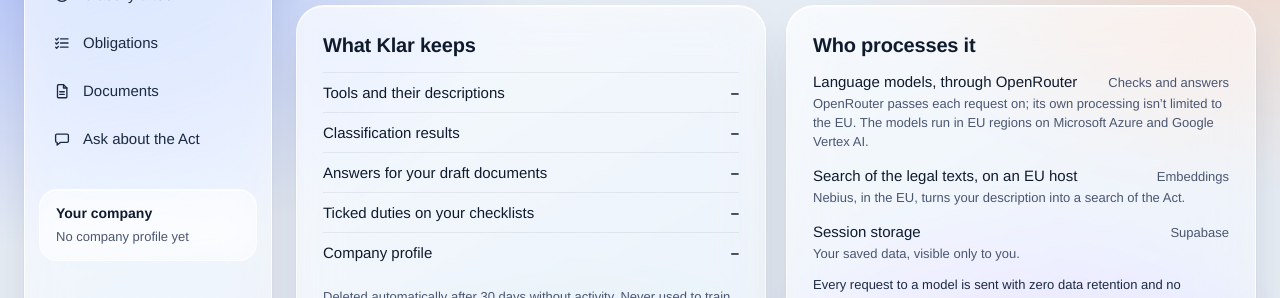
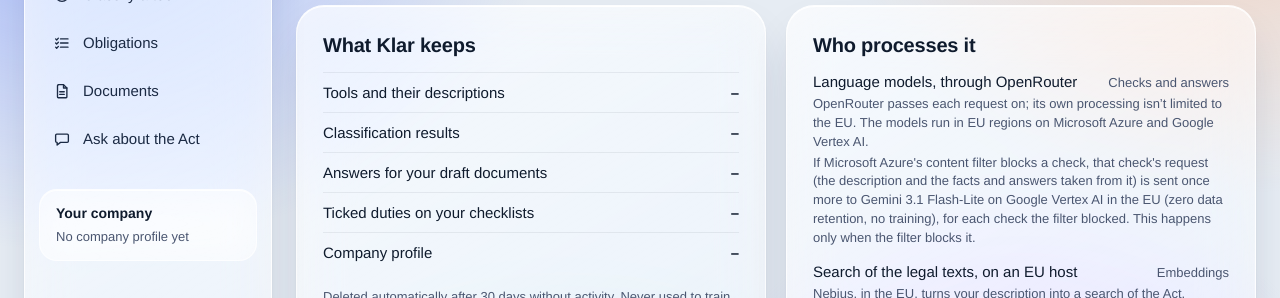
Before and after one commit to AhmedNazihX/Klar, a React (Vite) app in the folder frontend/: page /app/your-data in a window 1280 px wide. Shown: the part 192-490 px from the top of the page. Built offline with nearby package versions, Linux system fonts and the light colour scheme; no server answers.

Commit message:
feat(privacy): name Gemini on Vertex EU for checks Azure's filter blocks
Decision 033's accepted privacy sentence, EN and DE verbatim, under the
models entry of Your data > Who processes it.

```diff
--- a/frontend/src/features/your-data/ProcessorsPanel.tsx
+++ b/frontend/src/features/your-data/ProcessorsPanel.tsx
@@ -6,7 +6,8 @@ import { GlassPanel } from '@/components/GlassPanel'
 
 // Every processor in the data chain, named (INIT › Ethical considerations; decision 005): the
 // models through OpenRouter on Azure EU and Google Vertex EU, embeddings on Nebius, storage on
-// Supabase. Keep in step with the privacy notice (P17).
+// Supabase. A check Azure's content filter blocks goes once more to Gemini on Google Vertex EU
+// (decision 033). Keep in step with the privacy notice (P17).
 const PROCESSORS = ['models', 'search', 'storage'] as const
 
 /** "Who processes it": what each processor does with the user's text, and the privacy notice. */
@@ -28,6 +29,11 @@ export function ProcessorsPanel(): JSX.Element {
             <p className="m-0 text-caption font-normal text-slate">
               {t(`yourData.who.${processor}Detail`)}
             </p>
+            {processor === 'models' && (
+              <p className="m-0 text-caption font-normal text-slate">
+                {t('yourData.who.modelsRefusal')}
+              </p>
+            )}
           </li>
         ))}
       </ul>
--- a/frontend/src/i18n/locales/de.json
+++ b/frontend/src/i18n/locales/de.json
@@ -373,6 +373,7 @@
       "models": "Sprachmodelle, über OpenRouter",
       "modelsRole": "Prüfungen und Antworten",
       "modelsDetail": "OpenRouter leitet jede Anfrage weiter; seine eigene Verarbeitung ist nicht auf die EU beschränkt. Die Modelle laufen in EU-Regionen bei Microsoft Azure und Google Vertex AI.",
+      "modelsRefusal": "Blockiert der Inhaltsfilter von Microsoft Azure eine Prüfung, wird die Anfrage dieser Prüfung (die Beschreibung sowie die daraus gewonnenen Fakten und Antworten) noch einmal an Gemini 3.1 Flash-Lite bei Google Vertex AI in der EU gesendet (keine Datenspeicherung beim Anbieter, kein Training), für jede blockierte Prüfung. Das geschieht nur, wenn der Filter sie blockiert.",
       "search": "Suche in den Rechtstexten, bei einem Anbieter in der EU",
       "searchRole": "Embeddings",
       "searchDetail": "Nebius macht in der EU aus Ihrer Beschreibung eine Suche in der Verordnung.",
--- a/frontend/src/i18n/locales/en.json
+++ b/frontend/src/i18n/locales/en.json
@@ -373,6 +373,7 @@
       "models": "Language models, through OpenRouter",
       "modelsRole": "Checks and answers",
       "modelsDetail": "OpenRouter passes each request on; its own processing isn’t limited to the EU. The models run in EU regions on Microsoft Azure and Google Vertex AI.",
+      "modelsRefusal": "If Microsoft Azure's content filter blocks a check, that check's request (the description and the facts and answers taken from it) is sent once more to Gemini 3.1 Flash-Lite on Google Vertex AI in the EU (zero data retention, no training), for each check the filter blocked. This happens only when the filter blocks it.",
       "search": "Search of the legal texts, on an EU host",
       "searchRole": "Embeddings",
       "searchDetail": "Nebius, in the EU, turns your description into a search of the Act.",
```
Also changed, not shown: 1 other file (tests, documents, lock files or other folders).
